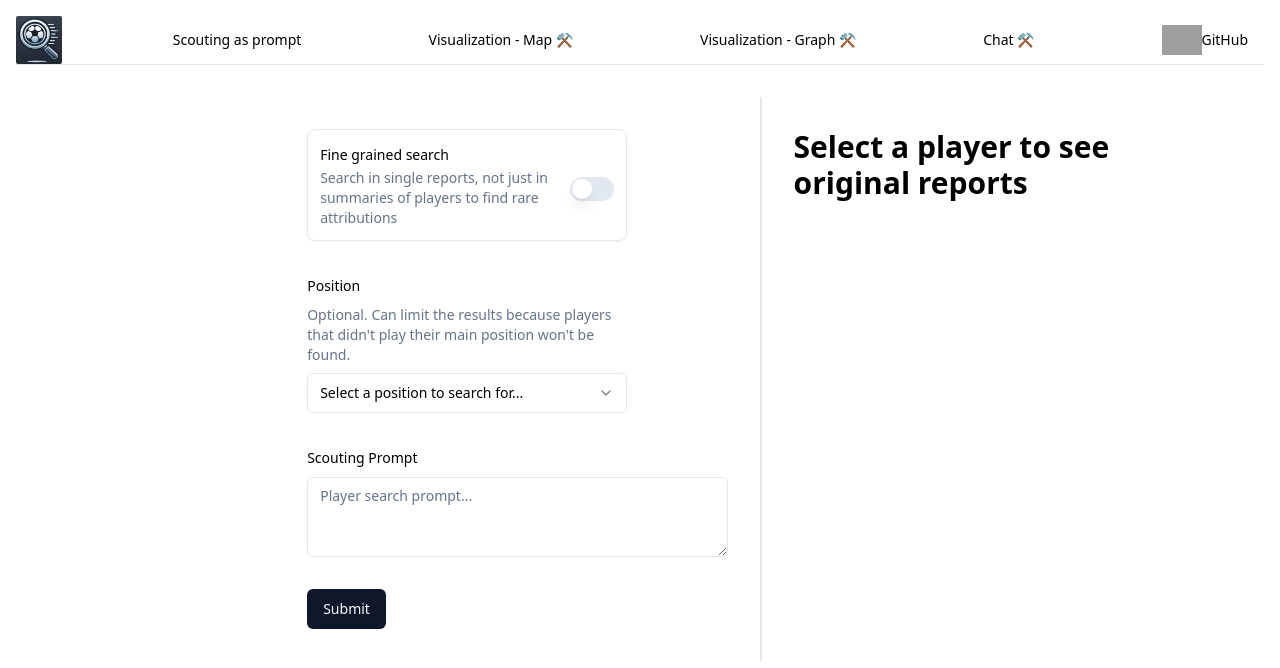
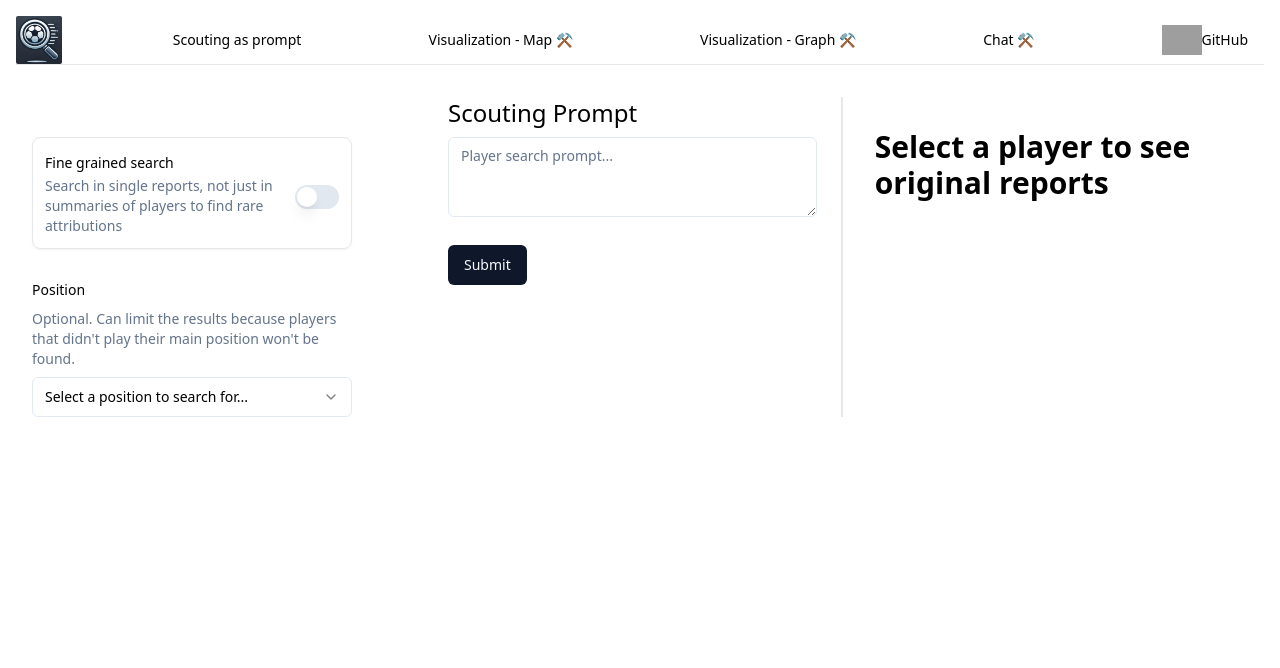
Before and after one commit to bepo1337/scouting-llm-frontend, a React (Vite) app: page / in a window 1280 px wide. Shown: the top 668 px of the page. Built offline with nearby package versions, Linux system fonts and the light colour scheme; grey boxes are pictures that could not be loaded.

Commit message:
change style

```diff
--- a/src/components/ScoutingAsPrompt.tsx
+++ b/src/components/ScoutingAsPrompt.tsx
@@ -82,9 +82,10 @@ export default function Chat() {
 
 
   return (
-    <div className="w-full flex items-center justify-center ml-[20%]">
+    <div className="w-full flex items-center justify-center ">
       <Form {...form}>
-        <form onSubmit={form.handleSubmit(onSubmit)} className="w-1/2 space-y-8 p-8 border-r-2">
+        <form onSubmit={form.handleSubmit(onSubmit)} className="w-2/3 space-y-8 space-x-24 border-r-2 pr-6 flex">
+          <div className="flex flex-col w-min space-y-7 !mt-10">
             <FormField
             control={form.control}
             name="fineGrained"
@@ -127,13 +128,14 @@ export default function Chat() {
                   <FormMessage />
                 </FormItem>
               )}
-          />
+            /></div>
+          <div className="flex flex-col w-full space-y-7 !mt-0">
             <FormField
               control={form.control}
               name="prompt"
               render={({ field }) => (
                 <FormItem>
-                <FormLabel>Scouting Prompt</FormLabel>
+                  <FormLabel className="text-2xl">Scouting Prompt</FormLabel>
                   <FormControl>
                     <Textarea placeholder="Player search prompt..." {...field} />
                   </FormControl>
@@ -143,11 +145,11 @@ export default function Chat() {
             />
 
             {<PlayerList playerListToParent={setPlayerAndReports} playerList={playerList} query={form.getValues().prompt}></PlayerList>}
-          {!isLoading && <Button type="submit" >Submit</Button>}
+            {!isLoading && <Button className="w-min" type="submit" >Submit</Button>}
             {isLoading &&
               <>
                 <Skeleton></Skeleton>
-              <Button type="button" disabled>
+                <Button  className="w-min" type="button" disabled>
                   <svg className="animate-spin h-5 w-5 mr-3" viewBox="0 0 24 24">
                     <circle className="opacity-25" cx="12" cy="12" r="10" stroke="currentColor" stroke-width="4"></circle>
                     <path className="opacity-75" fill="currentColor" d="M4 12a8 8 0 018-8V0C5.373 0 0 5.373 0 12h4zm2 5.291A7.962 7.962 0 014 12H0c0 3.042 1.135 5.824 3 7.938l3-2.647z"></path>
@@ -155,10 +157,10 @@ export default function Chat() {
                   Processing...
                 </Button>
               </>
-          }
+            }</div>
         </form>
       </Form>
-      <div className="p-8 w-1/2 self-start max-w-1/2 sticky top-0"> <OriginalReports reports={originalReports}/></div>
+      <div className="p-8 w-1/3 self-start max-w-1/2 sticky top-0"> <OriginalReports reports={originalReports} /></div>
 
     </div>
 
```
Lines whose indentation alone changed are shown as unchanged.
